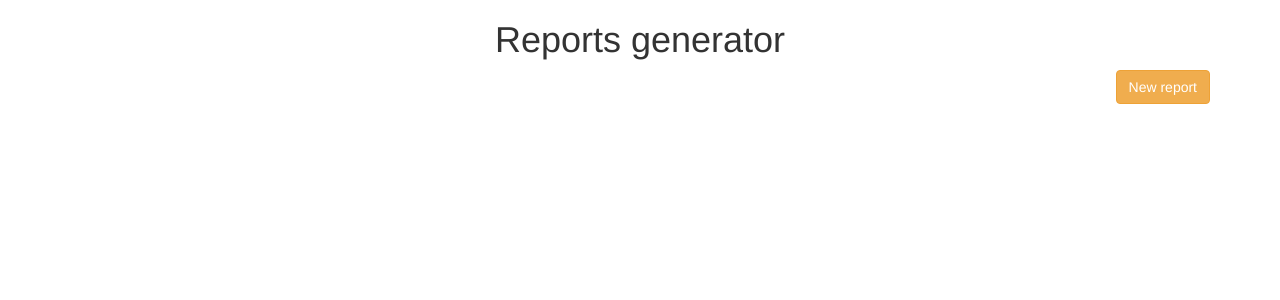
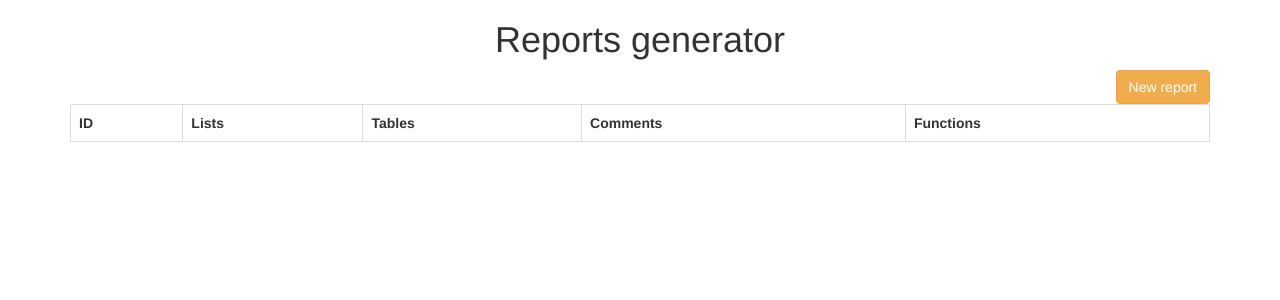
Before and after one commit to Vikaras/practise, a PHP site: page / in a window 1280 px wide. Shown: the top 300 px of the page. Run offline with PHP 8.4, Linux system fonts and the light colour scheme; data comes from the database, SQL or seed files in the repository; lists and menus that the app fills with data are empty.

Commit message:
Html ready to get tables from DB

```diff
--- a/index.php
+++ b/index.php
@@ -17,7 +17,17 @@
                 New report
             </button>
         </div>
-        <div id="live_data"></div>
+        <div id="live_data">
+            <table id="fetch_table" class="table table-bordered">
+                <tr>
+                    <th>ID</th>
+                    <th>Lists</th>
+                    <th>Tables</th>
+                    <th>Comments</th>
+                    <th>Functions</th>
+                </tr>
+            </table>
+        </div>
         <!--MODAL TO ADD NEW CONFIG-->
         <div id="add_data_modal" class="modal fade">
             <div class="modal-dialog">
```
